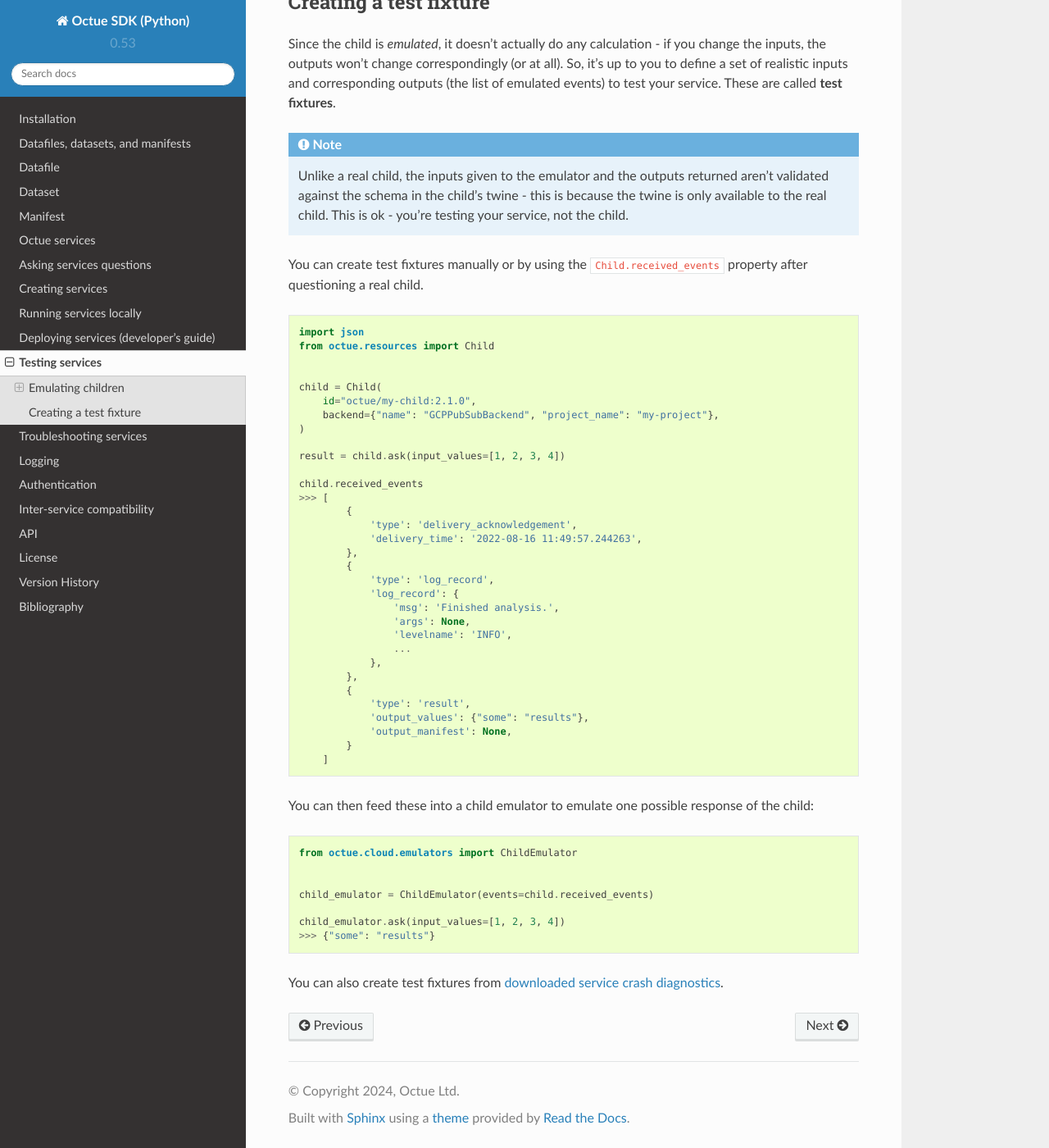
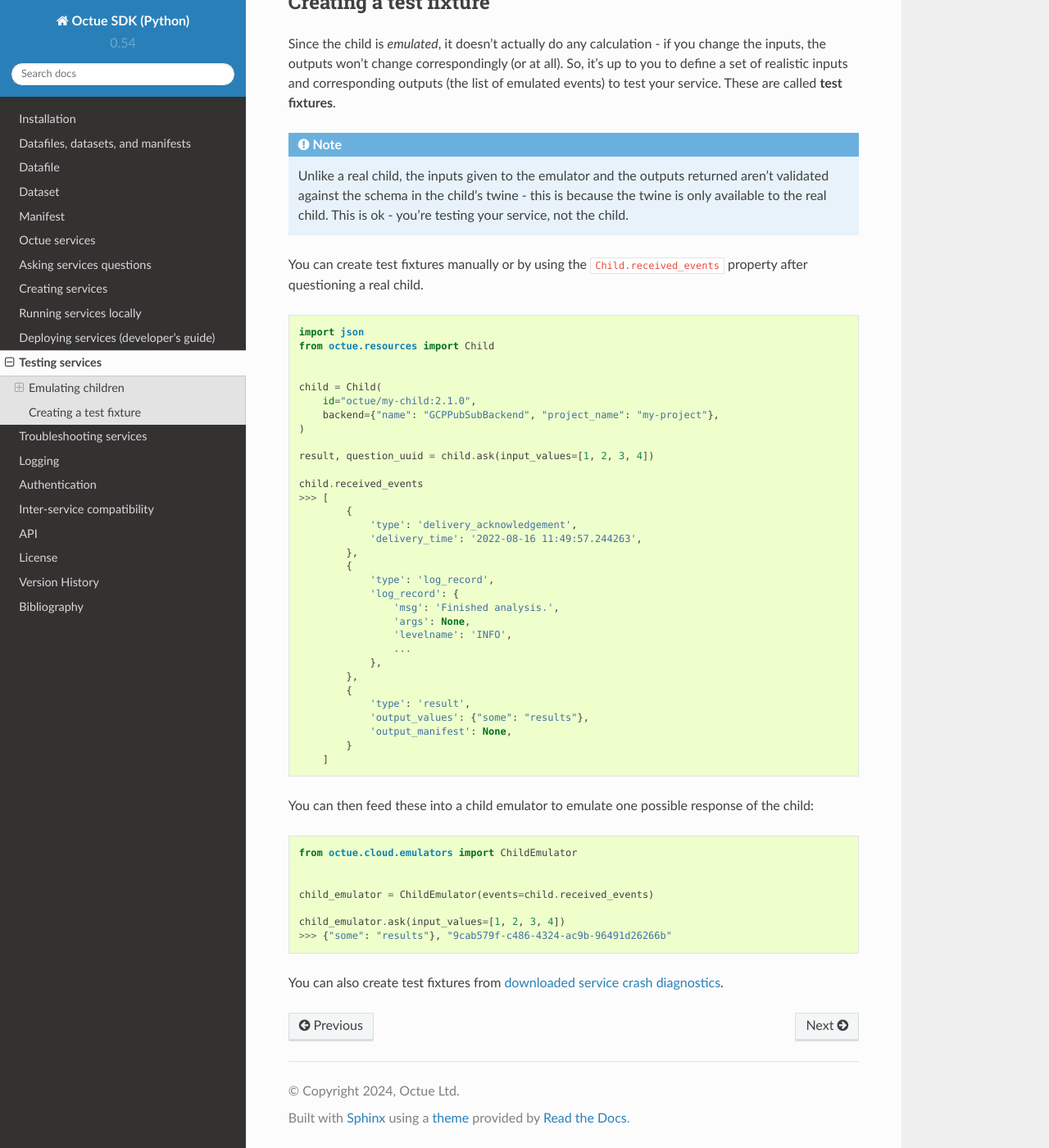
Before and after one commit to octue/octue-sdk-python, a Sphinx documentation site: the page built from docs/source/testing_services.rst, in a window 1280 px wide and 1400 px high, scrolled down 3558 px. Shown: the whole window at 82% size. Built offline with Sphinx 7.4.7 and the Read the Docs theme 2.0.0, drawn with Linux system fonts in a browser that asks for light colours; some of the changed text lies outside the part shown.

Commit message:
ENH: Return question UUID from `Child.ask`
BREAKING CHANGE: Instead of writing `answer = Child.ask(...)`, write `answer, question_uuid = Child.ask(...)` (and the same for `ChildEmulator`)

```diff
--- a/docs/source/asking_questions.rst
+++ b/docs/source/asking_questions.rst
@@ -35,7 +35,7 @@ Asking a question
         backend={"name": "GCPPubSubBackend", "project_name": "my-project"},
     )
 
-    answer = child.ask(
+    answer, question_uuid = child.ask(
         input_values={"height": 32, "width": 3},
         input_manifest=manifest,
     )
@@ -232,7 +232,7 @@ this:
 
 .. code-block:: python
 
-    answer = analysis.children["elevation"].ask(input_values={"longitude": 0, "latitude": 1})
+    answer, question_uuid = analysis.children["elevation"].ask(input_values={"longitude": 0, "latitude": 1})
 
 if your app configuration file is:
 
@@ -323,7 +323,7 @@ then you can override them like this:
 
 .. code-block:: python
 
-    answer = child.ask(
+    answer, question_uuid = child.ask(
         input_values={"height": 32, "width": 3},
         children=[
             {
--- a/docs/source/manifest.rst
+++ b/docs/source/manifest.rst
@@ -49,7 +49,7 @@ Get an Octue service to analyse data for you as part of a larger analysis.
         backend={"name": "GCPPubSubBackend", "project_name": "my-project"},
     )
 
-    answer = child.ask(input_manifest=manifest)
+    answer, question_uuid = child.ask(input_manifest=manifest)
 
 See :doc:`here <asking_questions>` for more information.
 
@@ -108,7 +108,7 @@ the cloud and then download them again for each service (as would happen with cl
               }
           )
 
-          analysis.children["wind_speed"].ask(
+          answer, question_uuid = analysis.children["wind_speed"].ask(
               input_values=analysis.input_values,
               input_manifest=analysis.input_manifest,
               allow_local_files=True,
--- a/docs/source/testing_services.rst
+++ b/docs/source/testing_services.rst
@@ -87,7 +87,7 @@ Instantiating a child emulator in python
     def handle_monitor_message(message):
         ...
 
-    result = child_emulator.ask(
+    result, question_uuid = child_emulator.ask(
         input_values={"hello": "world"},
         handle_monitor_message=handle_monitor_message,
     )
@@ -133,7 +133,7 @@ You can then instantiate a child emulator from this in python:
     def handle_monitor_message(message):
         ...
 
-    result = child_emulator.ask(
+    result, question_uuid = child_emulator.ask(
         input_values={"hello": "world"},
         handle_monitor_message=handle_monitor_message,
     )
@@ -226,7 +226,7 @@ child.
         backend={"name": "GCPPubSubBackend", "project_name": "my-project"},
     )
 
-    result = child.ask(input_values=[1, 2, 3, 4])
+    result, question_uuid = child.ask(input_values=[1, 2, 3, 4])
 
     child.received_events
     >>> [
@@ -260,6 +260,6 @@ You can then feed these into a child emulator to emulate one possible response o
     child_emulator = ChildEmulator(events=child.received_events)
 
     child_emulator.ask(input_values=[1, 2, 3, 4])
-    >>> {"some": "results"}
+    >>> {"some": "results"}, "9cab579f-c486-4324-ac9b-96491d26266b"
 
 You can also create test fixtures from :ref:`downloaded service crash diagnostics <test_fixtures_from_crash_diagnostics>`.
--- a/docs/source/troubleshooting_services.rst
+++ b/docs/source/troubleshooting_services.rst
@@ -121,7 +121,7 @@ For example:
         backend={"name": "GCPPubSubBackend", "project_name": "my-project"},
     )
 
-    answer = child.ask(
+    answer, question_uuid = child.ask(
         input_values={"height": 32, "width": 3},
         save_diagnostics="SAVE_DIAGNOSTICS_OFF",
     )
--- a/pyproject.toml
+++ b/pyproject.toml
@@ -1,6 +1,6 @@
 [tool.poetry]
 name = "octue"
-version = "0.53.1"
+version = "0.54.0"
 description = "A package providing template applications for data services, and a python SDK to the Octue API."
 readme = "README.md"
 authors = ["Marcus Lugg <marcus@octue.com>", "Thomas Clark <support@octue.com>"]
```
Also changed, not shown: 7 other files.
